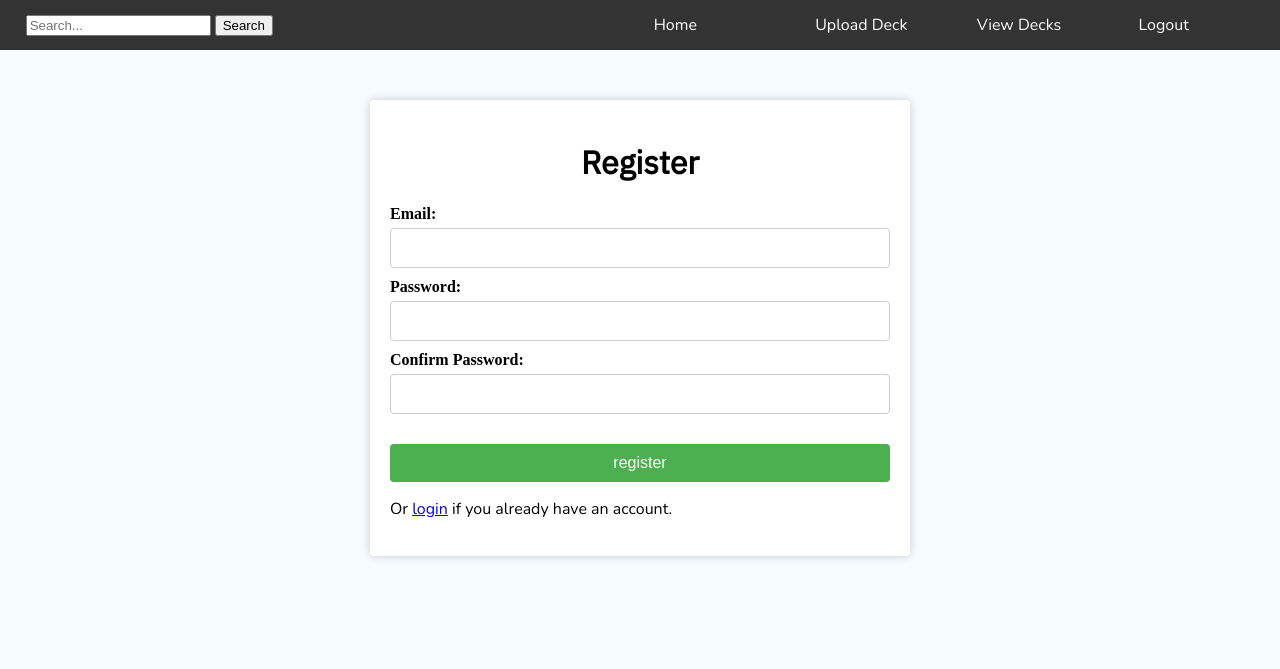
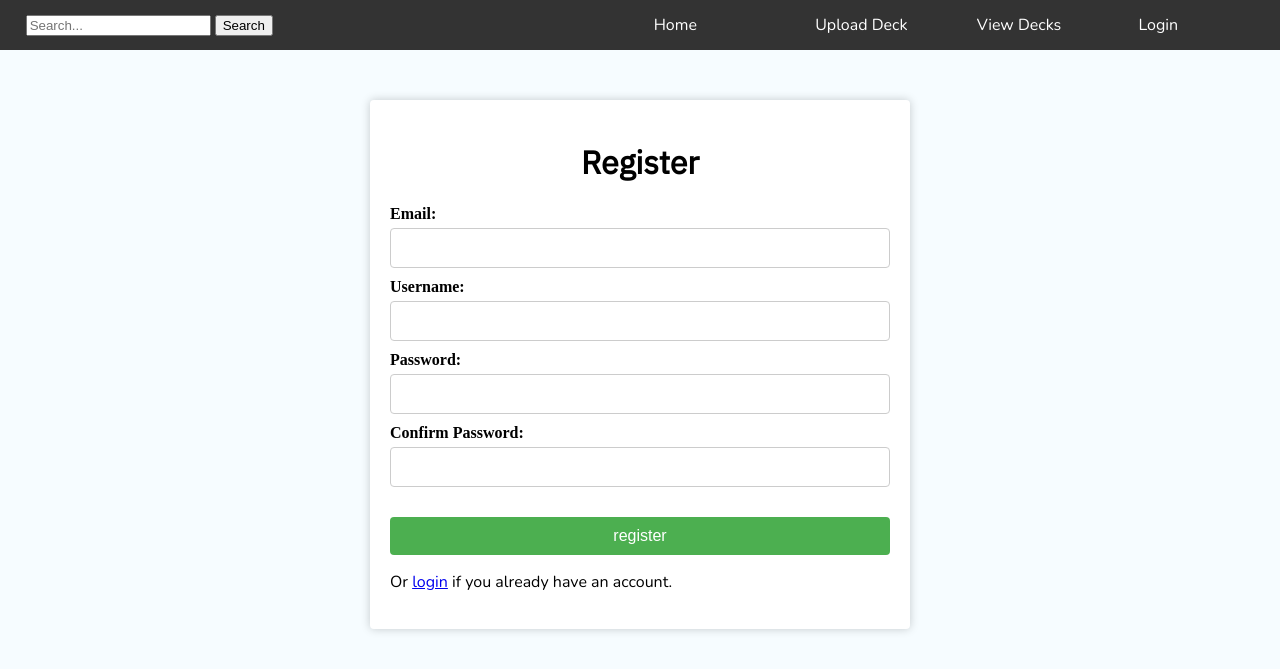
Before and after one commit to BradHillier/ClassCards, a Flask app: page /register in a window 1280 px wide. Shown: the top 669 px of the page. Run offline with Flask 2, Linux system fonts and the light colour scheme.

Commit message:
fixed logins

```diff
--- a/templates/base.html
+++ b/templates/base.html
@@ -20,7 +20,7 @@
         <a href="/" {% if request.path == '/' %}class="active"{% endif %}>Home</a>
         <a href="/upload_deck" {% if request.path == '/upload_deck' %}class="active"{% endif %}>Upload Deck</a>
         <a href="/view_decks" {% if request.path == '/view_decks' %}class="active"{% endif %}>View Decks</a>
-	{% if session["logged_in"] == False %}
+	{% if "logged_in" not in session %}
         <a href="/login" {% if request.path == '/login' %}class="active"{% endif %}>Login</a>
 
 	{% else %}
--- a/templates/register.html
+++ b/templates/register.html
@@ -19,9 +19,12 @@
       <body>
         <div class="login-container">
           <h1>Register</h1>
-          <form class="login-form" method="POST" action="{{ url_for('login') }}">
+          <form class="login-form" method="POST" action="/register">
             <label for="email">Email:</label>
             <input type="text" id="email" name="email" required>
+
+	    <label for="email">Username:</label>
+            <input type="text" id="username" name="username" required>
 
             <label for="password">Password:</label>
             <input type="password" id="password" name="password" required>
```
Also changed, not shown: API/user.py (+9 -1 lines), 1 other file.
